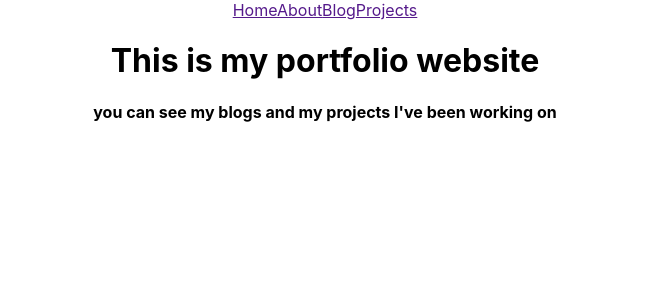
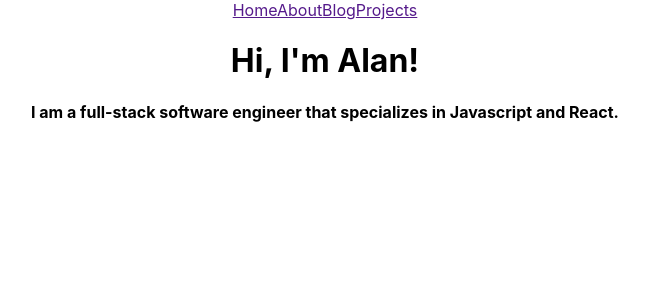
Before and after one commit to acoomes33/portfolio-website, a React (Create React App) app: page / in a window 1280 px wide. Shown: the top 300 px of the page, without its empty margins (315-964 px from the left). Built offline with nearby package versions, Linux system fonts and the light colour scheme.

Commit message:
updated home page

```diff
--- a/src/components/Home.js
+++ b/src/components/Home.js
@@ -3,8 +3,11 @@ import React from "react";
 function Home() {
   return (
     <div>
-      <h1>This is my portfolio website</h1>
-      <h4>you can see my blogs and my projects I've been working on</h4>
+      <h1>Hi, I'm Alan!</h1>
+      <h4>
+        I am a full-stack software engineer that specializes in Javascript and
+        React.{" "}
+      </h4>
     </div>
   );
 }
```
